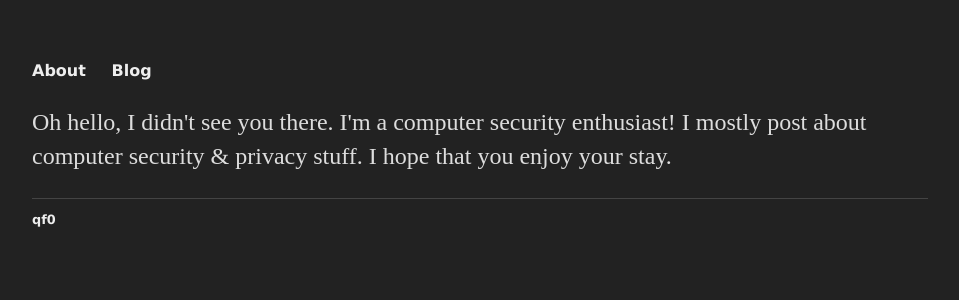
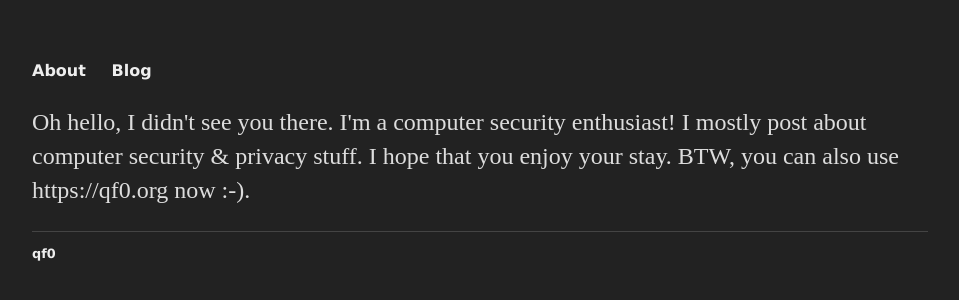
Before and after one commit to qf0/qf0.github.io, a Jekyll site: the page built from index.html, in a window 1280 px wide. Shown: the top 300 px of the page, without its empty margins (160-1119 px from the left). Built offline with Jekyll 4.4.1, drawn with Linux system fonts in a browser that asks for light colours.

Commit message:
Added qf0.org

```diff
--- a/index.html
+++ b/index.html
@@ -4,5 +4,5 @@ title: qf0
 ---
 
 		<div class="blurb">
-			<p>Oh hello, I didn't see you there. I'm a computer security enthusiast! I mostly post about computer security & privacy stuff. I hope that you enjoy your stay. </p>
+			<p>Oh hello, I didn't see you there. I'm a computer security enthusiast! I mostly post about computer security & privacy stuff. I hope that you enjoy your stay. BTW, you can also use https://qf0.org now :-).</p>
 		</div>
```
